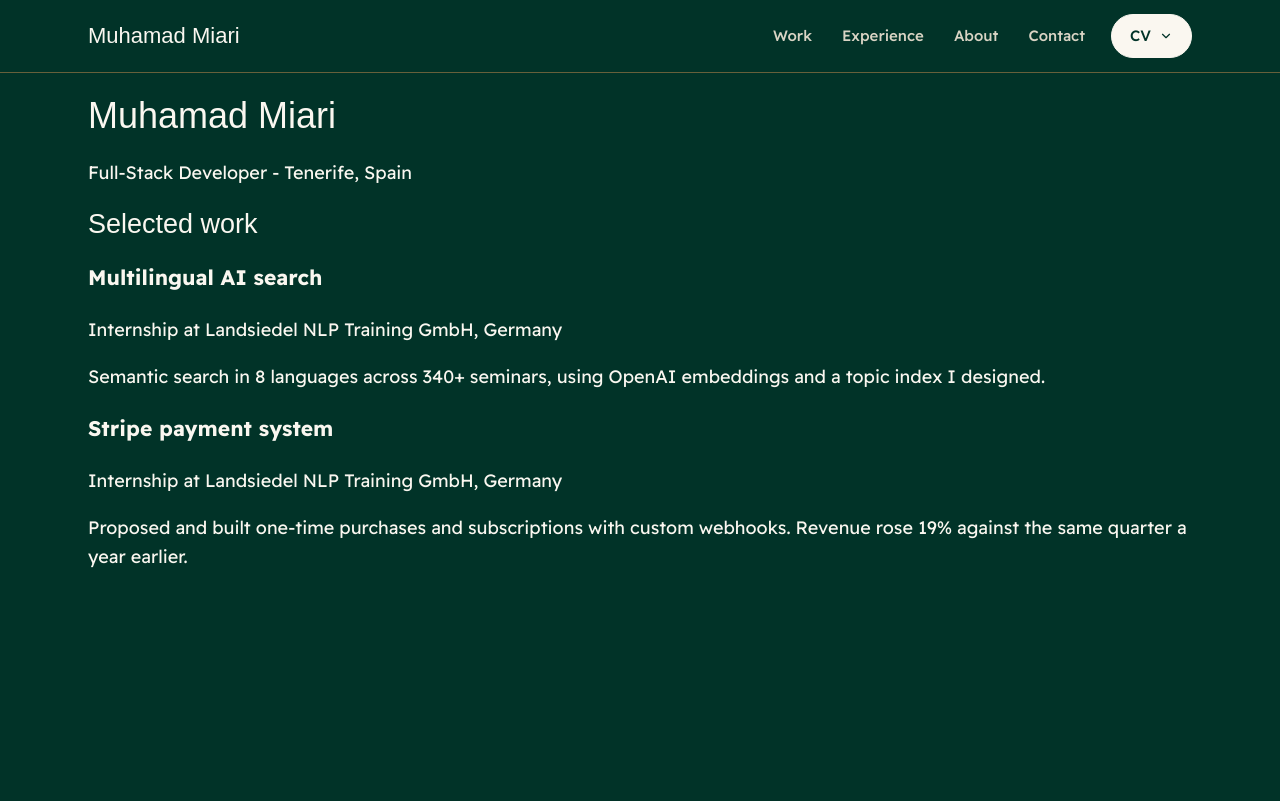
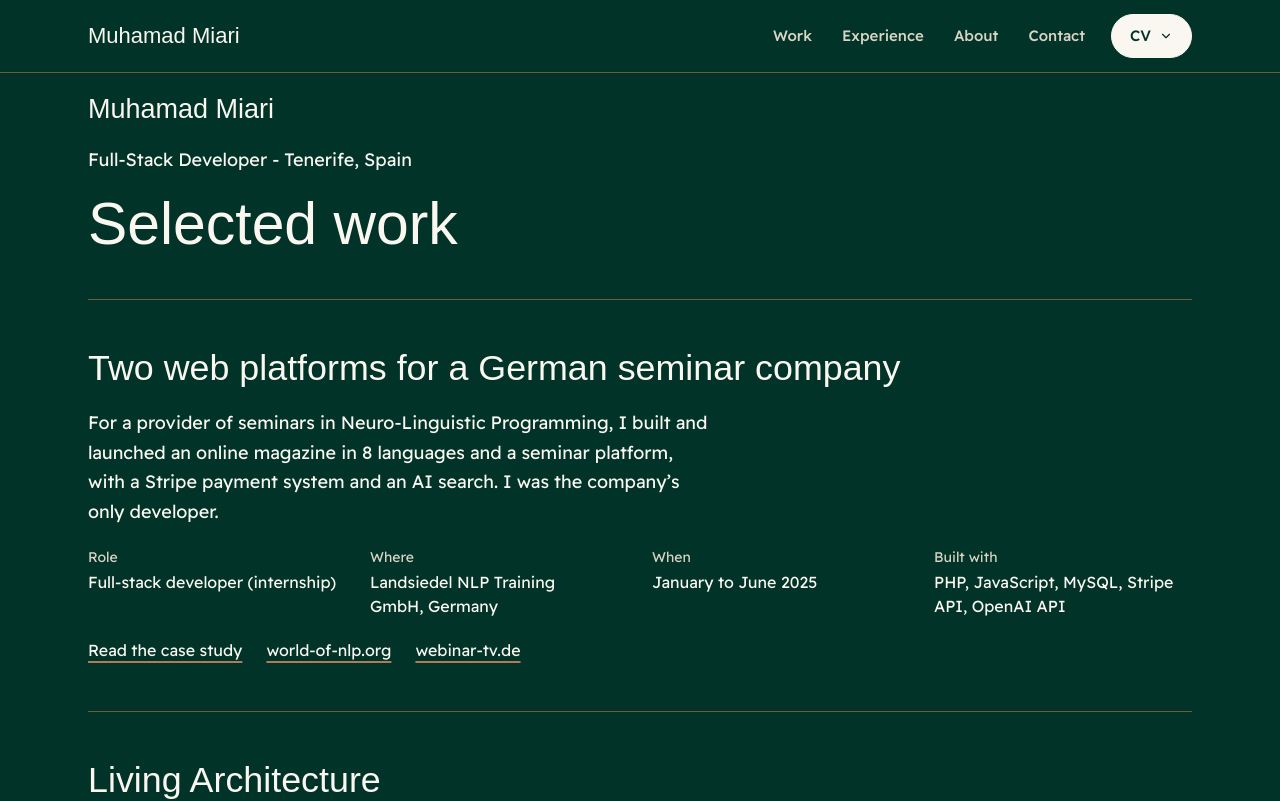
Before and after one commit to miari959/portfolio, a Next.js app: page / in a window 1280 px wide. Shown: the top 801 px of the page. Built offline with nearby package versions, Linux system fonts and the light colour scheme; a web font is replaced by a local one.

Commit message:
Show the three projects with role, setting and year

```diff
--- a/src/app/globals.css
+++ b/src/app/globals.css
@@ -64,7 +64,13 @@ dd {
 a {
   color: var(--color-bone);
   text-decoration-color: var(--color-clay);
+  text-decoration-thickness: 1.5px;
   text-underline-offset: 5px;
+  transition: text-decoration-color 0.2s ease;
+}
+
+a:hover {
+  text-decoration-color: var(--color-bone);
 }
 
 ::selection {
--- /dev/null
+++ b/src/app/page.module.css
@@ -0,0 +1,8 @@
+.work {
+  padding-bottom: clamp(64px, 8vw, 104px);
+}
+
+.sectionTitle {
+  margin: 0 0 clamp(28px, 3.5vw, 44px);
+  font-size: clamp(40px, 4.6vw, 60px);
+}
--- a/src/app/page.tsx
+++ b/src/app/page.tsx
@@ -1,17 +1,26 @@
 import { site } from "@/content/site";
 import { projects } from "@/content/projects";
 import { ProjectCard } from "@/components/ProjectCard";
+import styles from "./page.module.css";
 
 export default function Home() {
   return (
-    <main className="container">
-      <h1>{site.name}</h1>
-      <p>{site.role} - {site.location}</p>
+    <main id="main">
+      <section className="container">
+        <h1>{site.name}</h1>
+        <p>
+          {site.role} - {site.location}
+        </p>
+      </section>
 
-      <h2>Selected work</h2>
-      {projects.map((project) => (
-        <ProjectCard key={project.slug} project={project} />
-      ))}
+      <section id="work" aria-labelledby="work-title" className={`container ${styles.work}`}>
+        <h2 id="work-title" className={styles.sectionTitle}>
+          Selected work
+        </h2>
+        {projects.map((project) => (
+          <ProjectCard key={project.slug} project={project} />
+        ))}
+      </section>
     </main>
   );
 }
--- /dev/null
+++ b/src/components/ProjectCard.module.css
@@ -0,0 +1,54 @@
+.card {
+  display: flex;
+  flex-direction: column;
+  gap: 20px;
+  padding: clamp(32px, 4vw, 48px) 0;
+  border-top: 1px solid var(--color-olive);
+}
+
+.card:last-child {
+  border-bottom: 1px solid var(--color-olive);
+}
+
+.title {
+  margin: 0;
+  font-family: var(--font-heading);
+  font-weight: 400;
+  font-size: clamp(28px, 2.8vw, 38px);
+  line-height: 1.12;
+}
+
+.summary {
+  margin: 0;
+  max-width: 60ch;
+  font-size: 18px;
+  line-height: 1.65;
+}
+
+.facts {
+  margin: 0;
+  display: grid;
+  grid-template-columns: repeat(auto-fit, minmax(190px, 1fr));
+  gap: 14px 24px;
+}
+
+.facts dt {
+  font-size: 14px;
+  line-height: 1.5;
+  color: var(--color-greige);
+}
+
+.facts dd {
+  margin: 2px 0 0;
+  font-size: 16px;
+  line-height: 1.5;
+}
+
+.links {
+  margin: 0;
+  display: flex;
+  flex-wrap: wrap;
+  gap: 8px 24px;
+  font-size: 16px;
+  line-height: 1.6;
+}
--- a/src/components/ProjectCard.tsx
+++ b/src/components/ProjectCard.tsx
@@ -1,11 +1,43 @@
+import Link from "next/link";
 import type { Project } from "@/content/types";
+import styles from "./ProjectCard.module.css";
 
-export function ProjectCard({ project }: { project: Project }) {
+type ProjectCardProps = {
+  project: Project;
+};
+
+export function ProjectCard({ project }: ProjectCardProps) {
+  const titleId = `${project.slug}-title`;
+
+  const facts = [
+    { label: "Role", value: project.role },
+    { label: "Where", value: project.setting },
+    { label: "When", value: project.period },
+    { label: "Built with", value: project.stack.join(", ") },
+  ];
+
   return (
-    <article>
-      <h3>{project.title}</h3>
-      <p>{project.context}</p>
-      <p>{project.summary}</p>
+    <article aria-labelledby={titleId} className={styles.card}>
+      <h3 id={titleId} className={styles.title}>
+        {project.title}
+      </h3>
+      <p className={styles.summary}>{project.summary}</p>
+      <dl className={styles.facts}>
+        {facts.map((fact) => (
+          <div key={fact.label}>
+            <dt>{fact.label}</dt>
+            <dd>{fact.value}</dd>
+          </div>
+        ))}
+      </dl>
+      <p className={styles.links}>
+        <Link href={`/projects/${project.slug}`}>Read the case study</Link>
+        {project.links.map((link) => (
+          <a key={link.href} href={link.href}>
+            {link.label}
+          </a>
+        ))}
+      </p>
     </article>
   );
 }
--- a/src/content/projects.ts
+++ b/src/content/projects.ts
@@ -2,17 +2,41 @@ import type { Project } from "./types";
 
 export const projects: Project[] = [
   {
-    slug: "semantic-search",
-    title: "Multilingual AI search",
+    slug: "landsiedel",
+    title: "Two web platforms for a German seminar company",
     summary:
-      "Semantic search in 8 languages across 340+ seminars, using OpenAI embeddings and a topic index I designed.",
-    context: "Internship at Landsiedel NLP Training GmbH, Germany",
+      "For a provider of seminars in Neuro-Linguistic Programming, I built and launched an online magazine in 8 languages and a seminar platform, with a Stripe payment system and an AI search. I was the company’s only developer.",
+    role: "Full-stack developer (internship)",
+    setting: "Landsiedel NLP Training GmbH, Germany",
+    period: "January to June 2025",
+    stack: ["PHP", "JavaScript", "MySQL", "Stripe API", "OpenAI API"],
+    links: [
+      { label: "world-of-nlp.org", href: "https://world-of-nlp.org" },
+      { label: "webinar-tv.de", href: "https://webinar-tv.de" },
+    ],
   },
   {
-    slug: "stripe-payments",
-    title: "Stripe payment system",
+    slug: "living-architecture",
+    title: "Living Architecture",
     summary:
-      "Proposed and built one-time purchases and subscriptions with custom webhooks. Revenue rose 19% against the same quarter a year earlier.",
-    context: "Internship at Landsiedel NLP Training GmbH, Germany",
+      "A tool that records how a Python application really runs and turns its method calls into UML sequence diagrams. A four-stage filter keeps the calls that matter for the architecture and removes the noise.",
+    role: "Bachelor thesis",
+    setting: "Universität Rostock, Germany",
+    period: "2025 to 2026",
+    stack: ["Python", "FastAPI", "React", "Vite", "Docker"],
+    links: [
+      { label: "Code on GitHub", href: "https://github.com/miari959/living-architecture" },
+    ],
+  },
+  {
+    slug: "qutime",
+    title: "QuTime: machine learning for hospital shift planning",
+    summary:
+      "Our team built a system that plans staff shifts from a hospital’s real data. The project later became the basis of the company QuTime.",
+    role: "Team member, machine-learning and coordination groups",
+    setting: "Universität Rostock, with Rostock University Hospital",
+    period: "2024",
+    stack: ["Python", "scikit-learn", "PostgreSQL", "Docker", "pytest"],
+    links: [{ label: "qutime.de", href: "https://qutime.de" }],
   },
 ];
```
Also changed, not shown: src/content/types.ts (+10 -1 lines).
